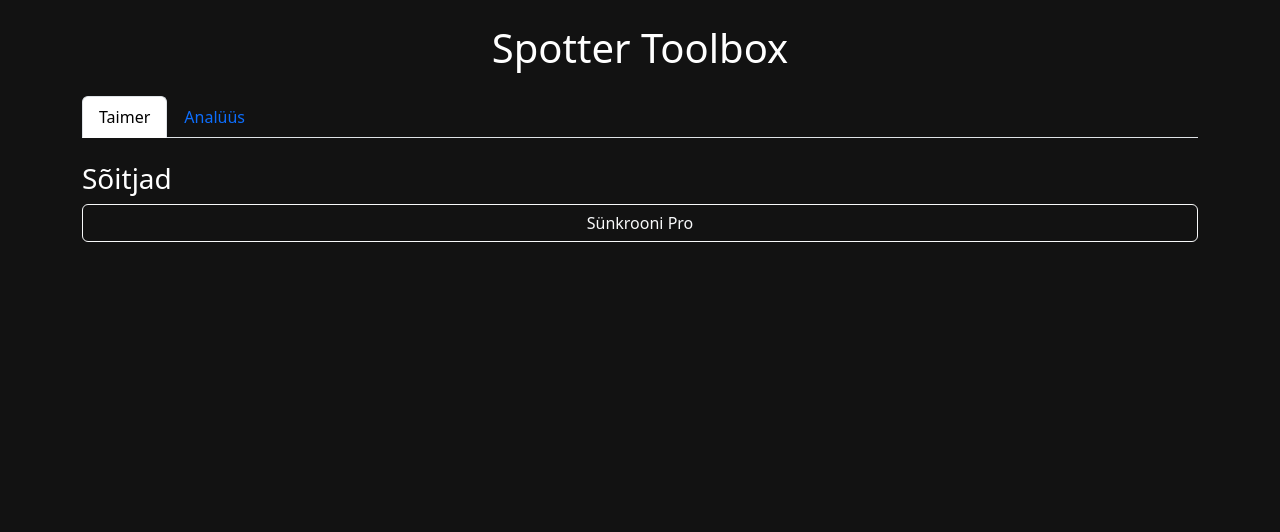
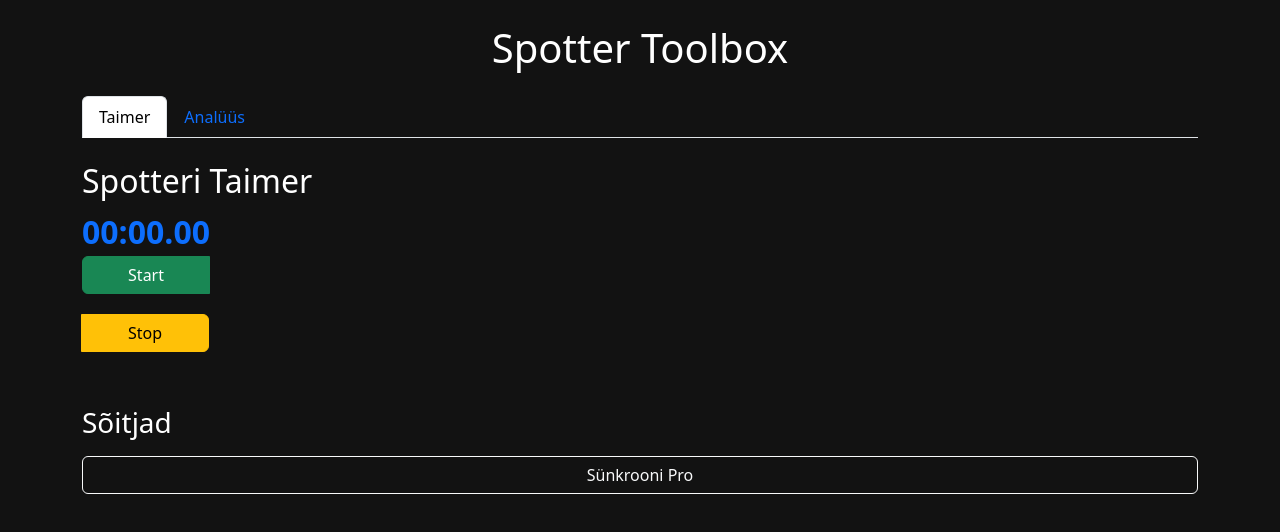
Before and after one commit to Variiiik/variiiik.github.io, a plain HTML site: page index.html in a window 1280 px wide. Drawn offline with nearby package versions, Linux system fonts and the light colour scheme; no server answers.

Commit message:
Update index.html

```diff
--- a/index.html
+++ b/index.html
@@ -3,12 +3,10 @@
 <head>
   <meta charset="UTF-8" />
   <meta name="viewport" content="width=device-width, initial-scale=1" />
-  <title>Spotter Tool</title>
+  <title>Spotter Toolbox</title>
   <link rel="stylesheet" href="style.css" />
   <link rel="icon" href="data:," />
-
-  <!-- Bootstrap CSS -->
-  <link href="https://cdn.jsdelivr.net/npm/bootstrap@5.3.6/dist/css/bootstrap.min.css" rel="stylesheet" integrity="sha384-4Q6Gf2aSP4eDXB8Miphtr37CMZZQ5oXLH2yaXMJ2w8e2ZtHTl7GptT4jmndRuHDT" crossorigin="anonymous">
+  <link href="https://cdn.jsdelivr.net/npm/bootstrap@5.3.6/dist/css/bootstrap.min.css" rel="stylesheet" crossorigin="anonymous" />
   <style>
     body {
       background-color: #121212;
@@ -45,11 +43,25 @@
         <button class="nav-link" onclick="openTab('analyse')">Analüüs</button>
       </li>
     </ul>
+
+    <div id="timerTab" class="tab-content">
+      <h2>Spotteri Taimer</h2>
+
+      <div class="d-flex flex-wrap align-items-center gap-3 mb-3">
+        <div class="timer-container">
+          <div id="timerDisplay" class="timer">00:00.00</div>
+          <div class="btn-group">
+            <button id="startBtn" class="btn btn-success">Start</button>
+            <button id="stopBtn" class="btn btn-warning">Stop</button>
+          </div>
+        </div>
+      </div>
+
       <h3 class="mt-4">Sõitjad</h3>
       <div id="driverList" class="driver-list"></div>
-      <div class="mb-3">
+
+      <div class="mb-3 mt-3">
         <button id="syncPro" class="btn btn-outline-light">Sünkrooni Pro</button>
-        <!-- <button id="syncPro2" class="btn btn-outline-secondary">Sünkrooni Pro2</button> -->
       </div>
     </div>
 
@@ -69,39 +81,32 @@
         </thead>
         <tbody></tbody>
       </table>
-
+    </div>
   </div>
 
-  <!-- Bootstrap JS -->
-  <script src="https://cdn.jsdelivr.net/npm/bootstrap@5.3.6/dist/js/bootstrap.bundle.min.js" integrity="sha384-j1CDi7MgGQ12Z7Qab0qlWQ/Qqz24Gc6BM0thvEMVjHnfYGF0rmFCozFSxQBxwHKO" crossorigin="anonymous"></script>
+  <!-- JS -->
+  <script src="https://cdn.jsdelivr.net/npm/bootstrap@5.3.6/dist/js/bootstrap.bundle.min.js" crossorigin="anonymous"></script>
   <script src="app.js"></script>
   <script>
-  // Lihtne openTab, mis töötab koos app.js funktsiooniga
     function openTab(tabId) {
-  // Peida kõik tabid
       document.querySelectorAll('.tab-content').forEach(tab => {
         tab.style.display = 'none';
       });
 
-  // Eemalda 'active' klass kõigilt nuppudelt
       document.querySelectorAll('#tabNav .nav-link').forEach(btn => {
         btn.classList.remove('active');
       });
 
-  // Näita valitud tab
       const el = document.getElementById(tabId);
       if (el) el.style.display = 'block';
 
-  // Lisa 'active' klass sellele nupule, mis tabId avas
       const tabButton = document.querySelector(`#tabNav .nav-link[onclick*="${tabId}"]`);
       if (tabButton) tabButton.classList.add('active');
 
-  // Lae analüüsi andmed, kui avati analyse tab
       if (tabId === 'analyse') {
         loadAnalysis();
       }
     }
-
 
     document.addEventListener('DOMContentLoaded', () => {
       openTab('timerTab');
```
Lines whose indentation alone changed are shown as unchanged.
